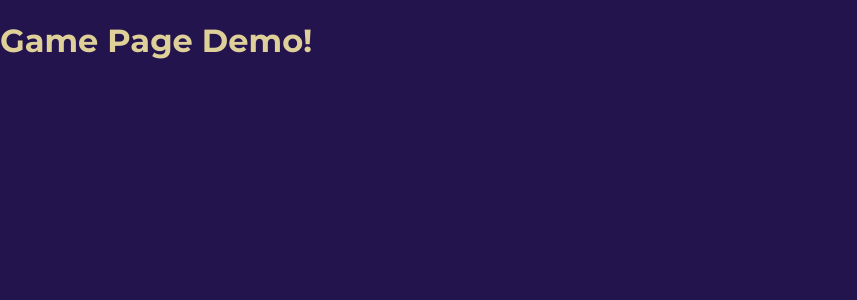
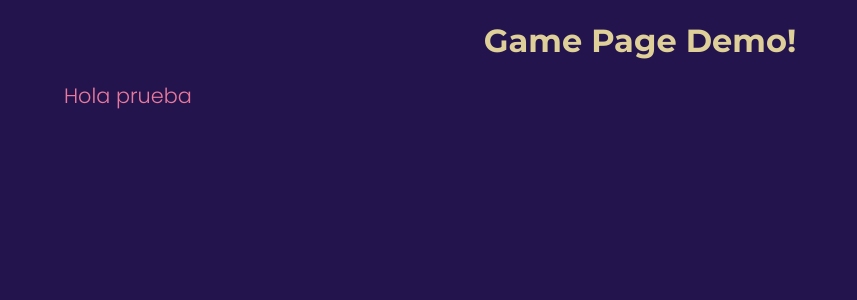
Before and after one commit to gnoya/tic-tac-toe, a React (Create React App) app: page / in a window 1280 px wide. Shown: the top 300 px of the page, without its empty margins (0-857 px from the left). Built offline with nearby package versions, Linux system fonts and the light colour scheme.

Commit message:
Added fonts and Text component

```diff
--- a/public/index.html
+++ b/public/index.html
@@ -5,9 +5,11 @@
     <link rel="icon" href="%PUBLIC_URL%/favicon.ico" />
     <meta name="viewport" content="width=device-width, initial-scale=1" />
     <meta name="theme-color" content="#000000" />
-    <meta
-      name="description"
-      content="Web site created using create-react-app"
+    <meta name="description" content="Play Tic-Tac-Toe against an AI!" />
+    <link
+      rel="stylesheet"
+      type="text/css"
+      href="https://fonts.googleapis.com/css?family=Poppins:100,200,300,400,500,600,700,800,900"
     />
     <link
       href="https://fonts.googleapis.com/css?family=Montserrat:100,200,300,400,500,600,700,800,900"
@@ -28,7 +30,7 @@
       work correctly both with client-side routing and a non-root public URL.
       Learn how to configure a non-root public URL by running `npm run build`.
     -->
-    <title>React App</title>
+    <title>Tic-Tac-Toe AI</title>
   </head>
   <body>
     <noscript>You need to enable JavaScript to run this app.</noscript>
--- /dev/null
+++ b/src/components/text/text.component.module.css
@@ -0,0 +1,6 @@
+.text {
+  font-family: var(--titles-body);
+  font-weight: 300;
+  color: var(--secondary);
+  font-size: 1.3rem;
+}
--- /dev/null
+++ b/src/components/text/text.component.tsx
@@ -0,0 +1,12 @@
+import { ReactNode } from 'react'
+import styles from './text.component.module.css'
+
+interface TextProps {
+  children: ReactNode
+}
+
+export default function Text(props: TextProps) {
+  const { children } = props
+
+  return <p className={styles.text}>{children}</p>
+}
--- a/src/components/title/title.component.module.css
+++ b/src/components/title/title.component.module.css
@@ -2,4 +2,6 @@
   font-family: var(--titles-font);
   font-weight: 700;
   color: var(--primary);
+  text-align: center;
+  font-size: 2rem;
 }
--- a/src/pages/game/game.page.module.css
+++ b/src/pages/game/game.page.module.css
@@ -0,0 +1,5 @@
+.container {
+  margin: 0 auto;
+  width: 90%;
+  max-width: 1400px;
+}
--- a/src/pages/game/game.page.tsx
+++ b/src/pages/game/game.page.tsx
@@ -1,10 +1,12 @@
+import Text from '../../components/text/text.component'
 import Title from '../../components/title/title.component'
 import styles from './game.page.module.css'
 
 export default function GamePage() {
   return (
-    <>
+    <div className={styles.container}>
       <Title>Game Page Demo!</Title>
-    </>
+      <Text>Hola prueba</Text>
+    </div>
   )
 }
```
